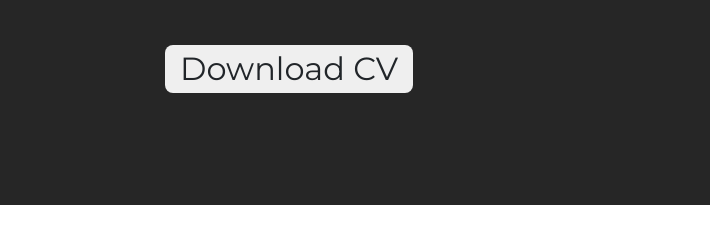
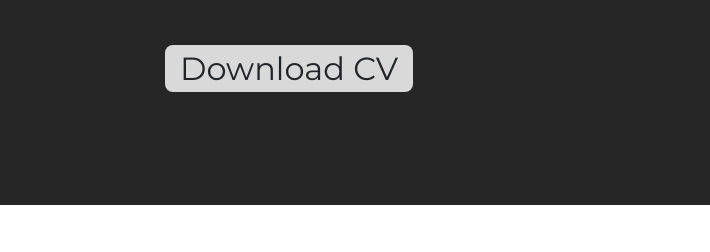
Before and after one commit to jstn404/carljustinalvarado2, a plain HTML site: page index.html in a window 1280 px wide. Shown: the part 347-599 px from the top of the page, 0-710 px from the left. Drawn offline with nearby package versions, Linux system fonts and the light colour scheme.

Commit message:
cv error2

```diff
--- a/index.html
+++ b/index.html
@@ -46,9 +46,7 @@
           pursuing a degree in Web Development & Digital world.</p>
       </div>
       <div>
-        <button class="download">
-          <a href="/cvcarljustinalvarado.pdf" class="text-decoration-none fs-2 link-dark" download>Download CV</a>
-        </button>
+          <a href="/cvcarljustinalvarado.pdf" class="text-decoration-none download fs-2 link-dark" download>Download CV</a>
       </div>
     </div>
     <div class="image-con">
--- a/style.css
+++ b/style.css
@@ -72,9 +72,10 @@ nav:hover {
 }
 
 .download{
-  padding: 0 15px;
+  padding: 4px 15px;
   border: none !important;
   border-radius: 8px !important;
+  background-color: #d9d9d9;
 }
 
 .image {
```
